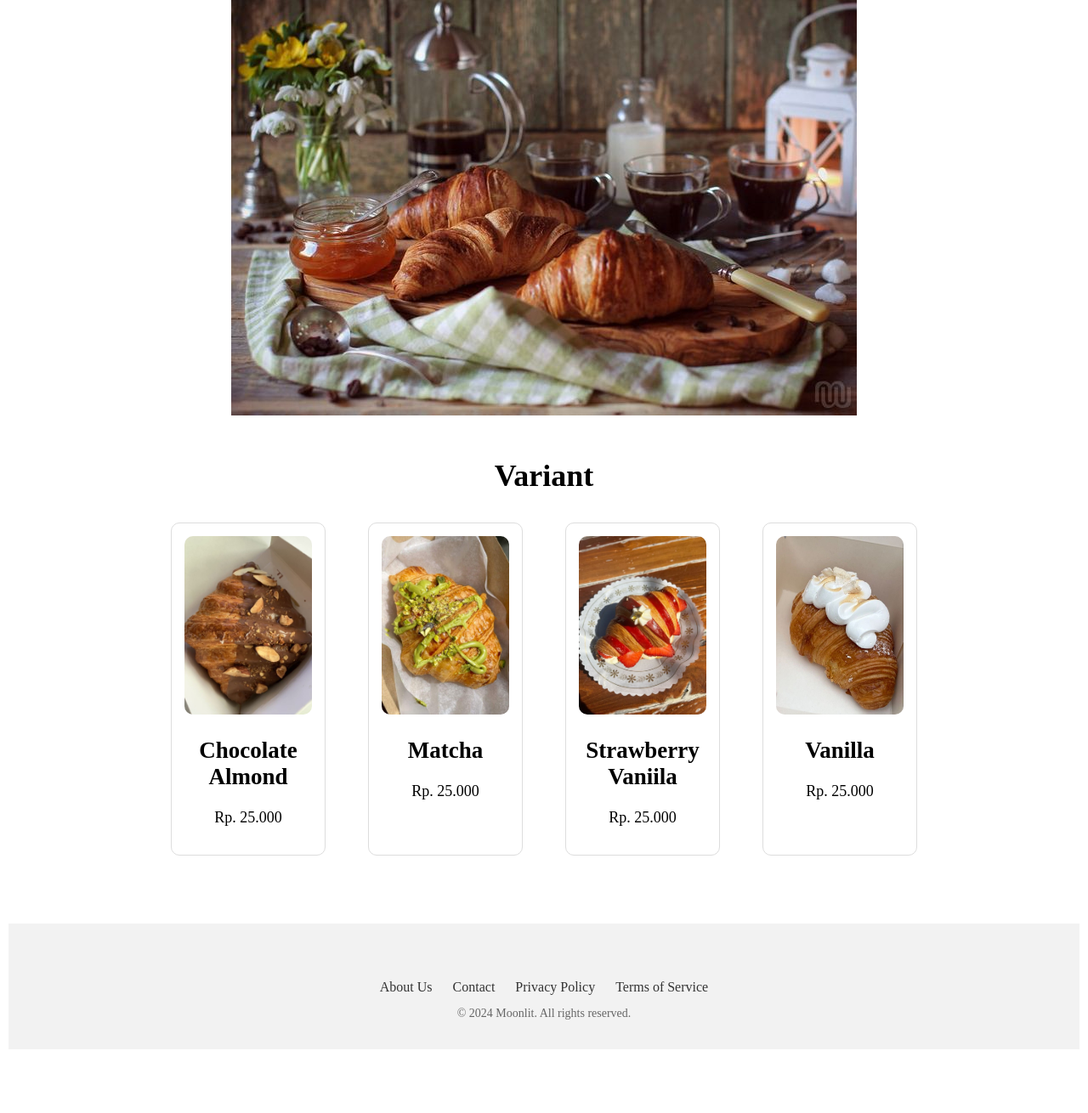
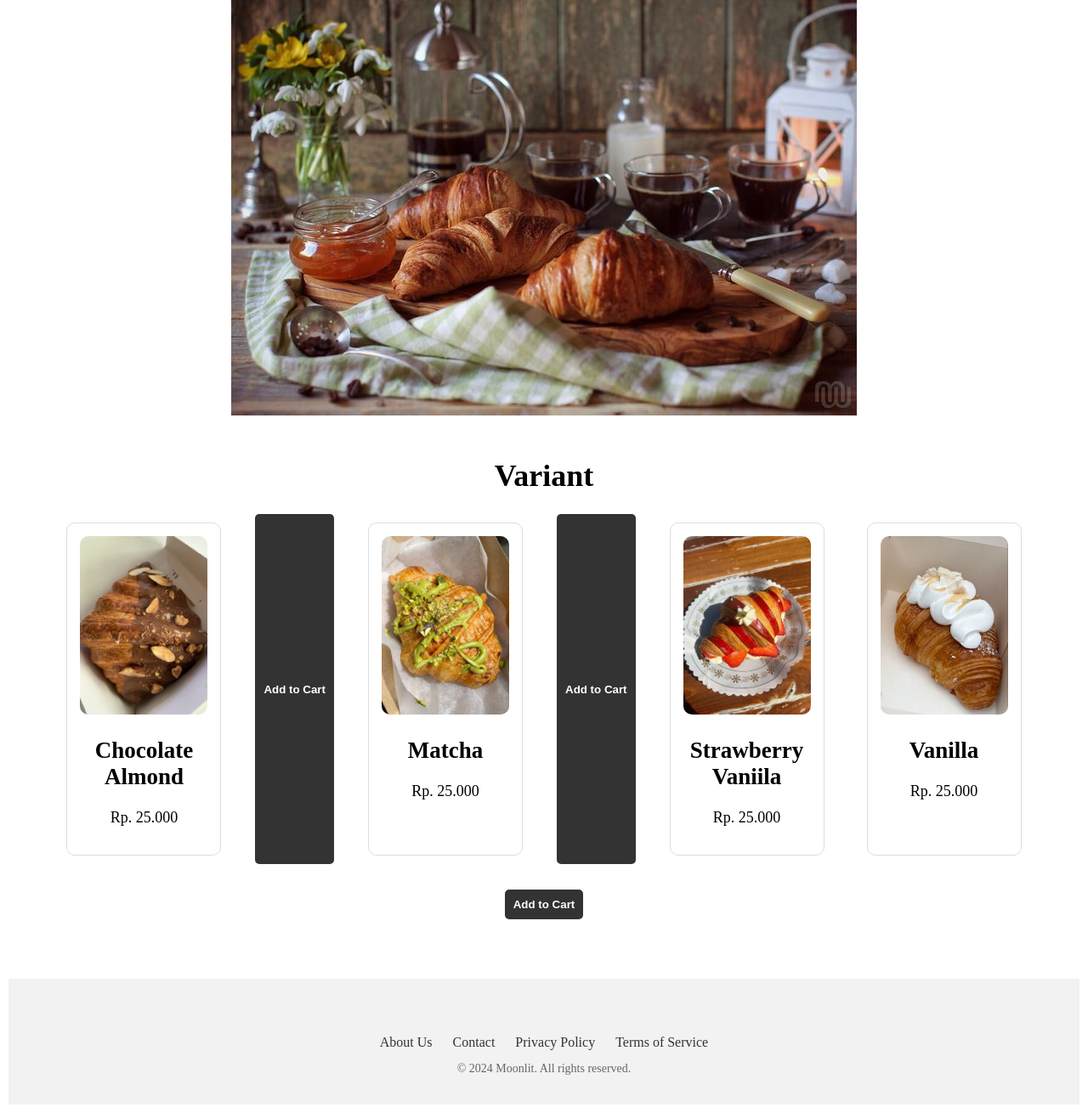
Before and after one commit to astridpradnya12/UAS_PEMOGRAMANWEB, a PHP site: page /croissantmenu.php in a window 1280 px wide. Shown: the part 314-1624 px from the top of the page at 85% size. Before the commit the page ends 1549 px from the top, so only its background shows below. Run offline with PHP 8.4, Linux system fonts and the light colour scheme.

Commit message:
edit croissant

```diff
--- a/moonlit/croissantmenu.php
+++ b/moonlit/croissantmenu.php
@@ -33,11 +33,13 @@
         <h2>Chocolate Almond</h2>
         <p>Rp. 25.000</p>
       </div>
+      <button class="add-to-cart-button">Add to Cart</button>
       <div class="product-mac">
         <img src="assets/croMatcha.jpg" alt="Croissant">
         <h2>Matcha</h2>
         <p>Rp. 25.000</p>
       </div>
+      <button class="add-to-cart-button">Add to Cart</button>
       <div class="product-mac">
         <img src="assets/croStrawVanilla.jpeg" alt="Croissant">
         <h2>Strawberry Vaniila</h2>
@@ -48,6 +50,7 @@
         <h2>Vanilla</h2>
         <p>Rp. 25.000</p>
       </div>
+      <button class="add-to-cart-button">Add to Cart</button>
     </div>
   </div>
 <footer>
```
